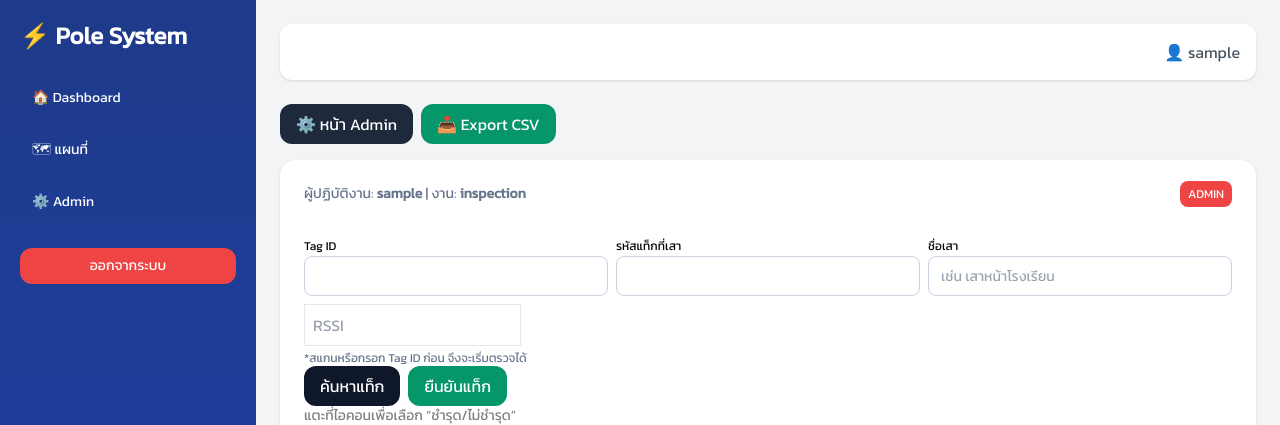
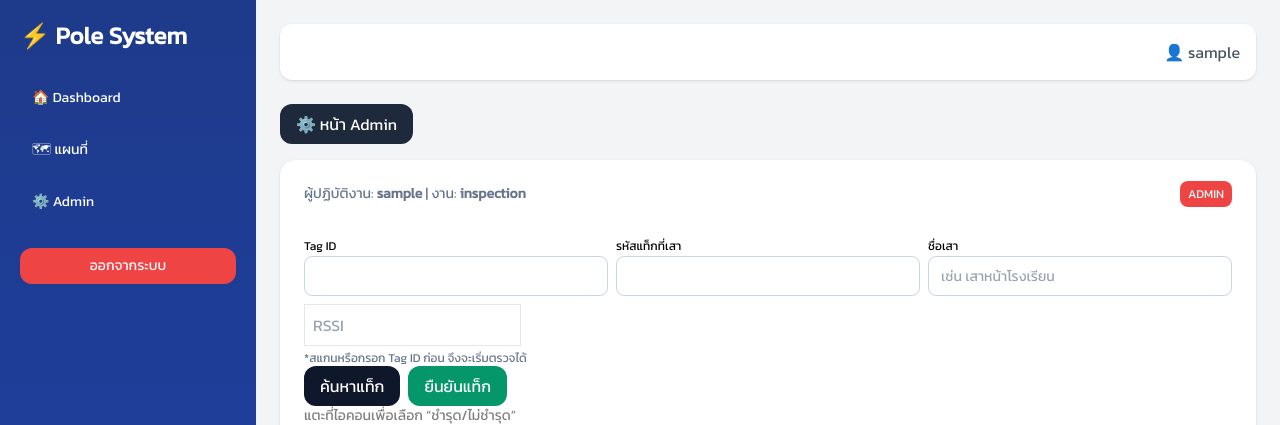
Before and after one commit to bellz1601/sorry, a Flask app: page /dashboard in a window 1280 px wide. Shown: the top 425 px of the page. Run offline with Flask 3, Linux system fonts and the light colour scheme; the visitor is signed in with stand-in values (Sample User, id 1); data that the repository does not hold is empty; some libraries are stand-ins or nearby versions.

Commit message:
Update dashboard.html

```diff
--- a/templates/dashboard.html
+++ b/templates/dashboard.html
@@ -2,15 +2,10 @@
 {% block title %}ฟอร์มตรวจเสาไฟ{% endblock %}
 {% block content %}
 {% if session.get("role") == "admin" %}
-<div class="flex gap-2 mb-4">
+<div class="mb-4">
     <a href="/admin"
-       class="px-4 py-2 bg-slate-800 text-white rounded-xl">
+       class="px-4 py-2 bg-slate-800 text-white rounded-xl inline-block">
        ⚙️ หน้า Admin
-    </a>
-
-    <a href="/export-csv"
-       class="px-4 py-2 bg-emerald-600 text-white rounded-xl">
-       📥 Export CSV
     </a>
 </div>
 {% endif %}
```
